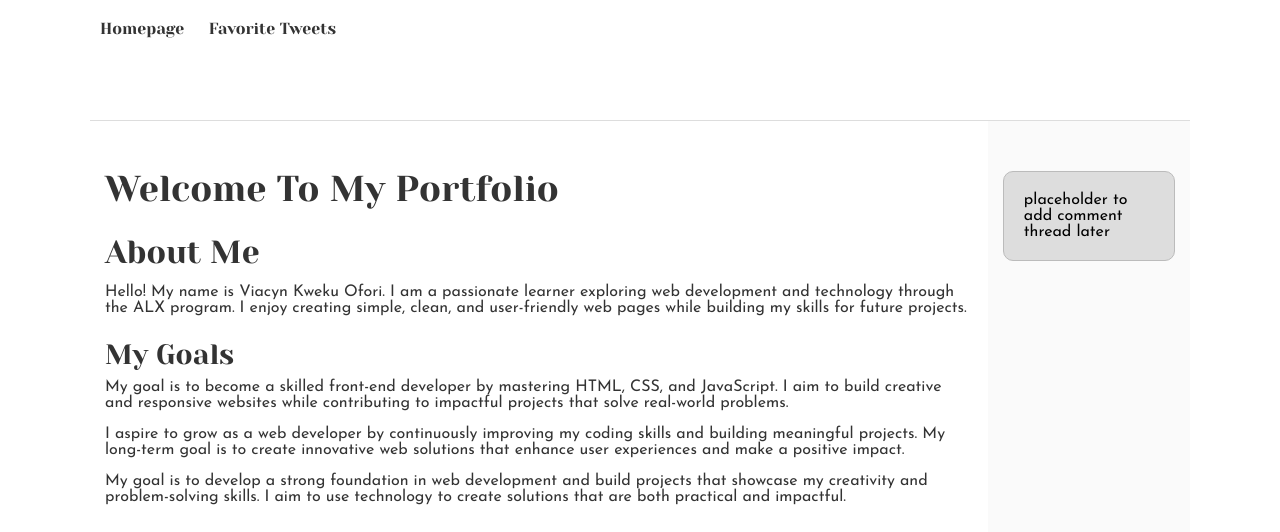
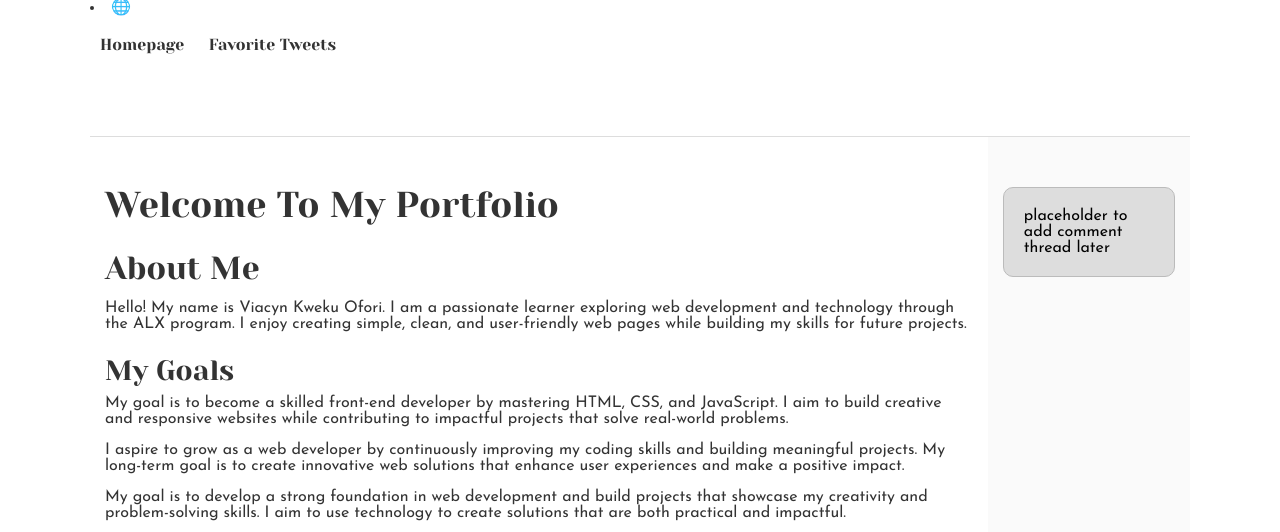
Before and after one commit to Viacyn/alx_html_css, a plain HTML site: page css_basic/index.html in a window 1280 px wide. Shown: the top 532 px of the page. Drawn offline with Linux system fonts and the light colour scheme.

Commit message:
Added a logo

```diff
--- a/css_basic/index.html
+++ b/css_basic/index.html
@@ -6,6 +6,7 @@
     <title>My First Portfolio</title>
     <link href="base.css" rel="stylesheet" />
     <link href="styles.css" rel="stylesheet" />
+     <li class="logo">&#127760;</li> <!-- 🌐 Globe icon -->
   </head>
   <body class="works_on_smartphone">
     <header>
```
Also changed, not shown: css_basic/tweets.html (+1 -0 lines).
